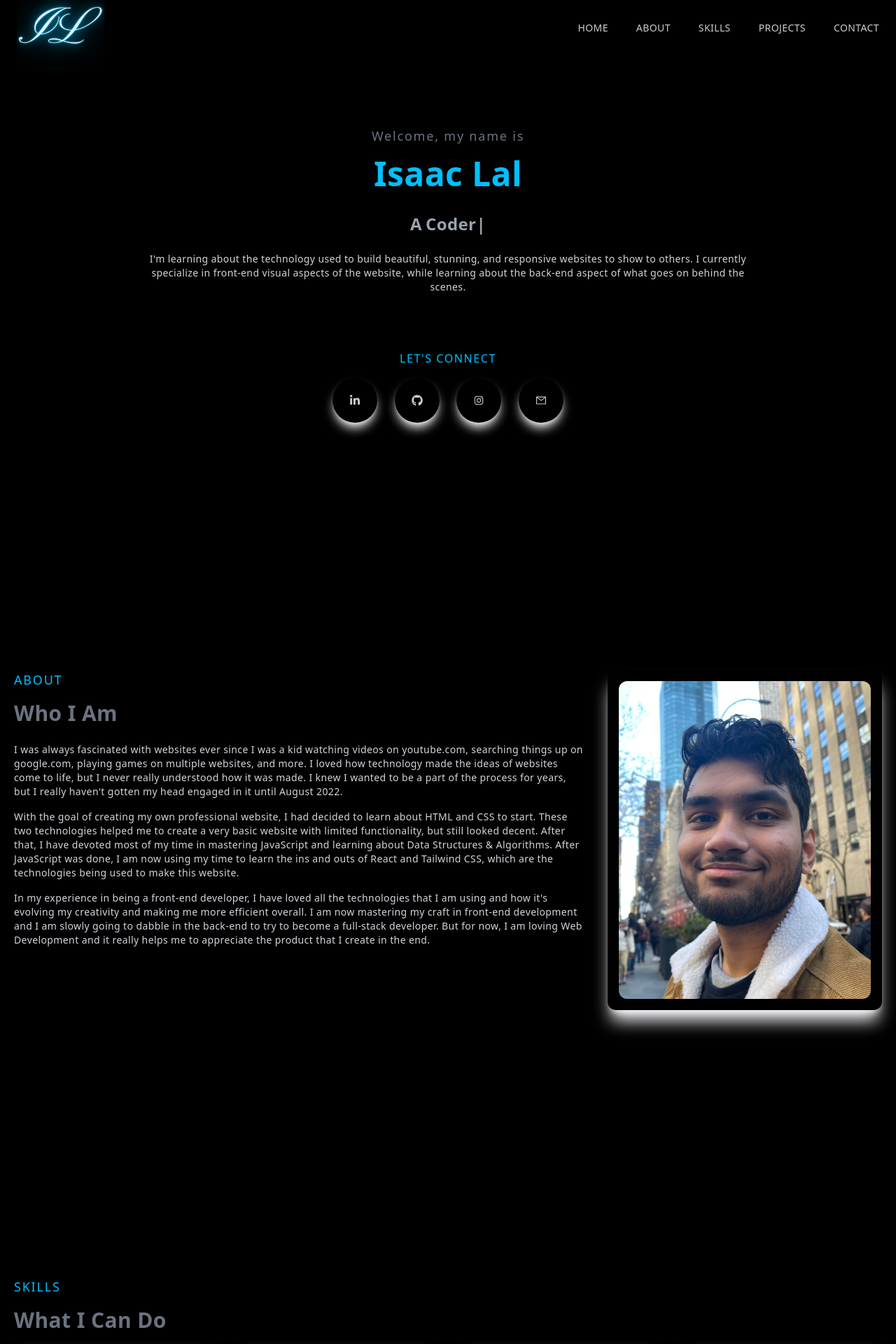
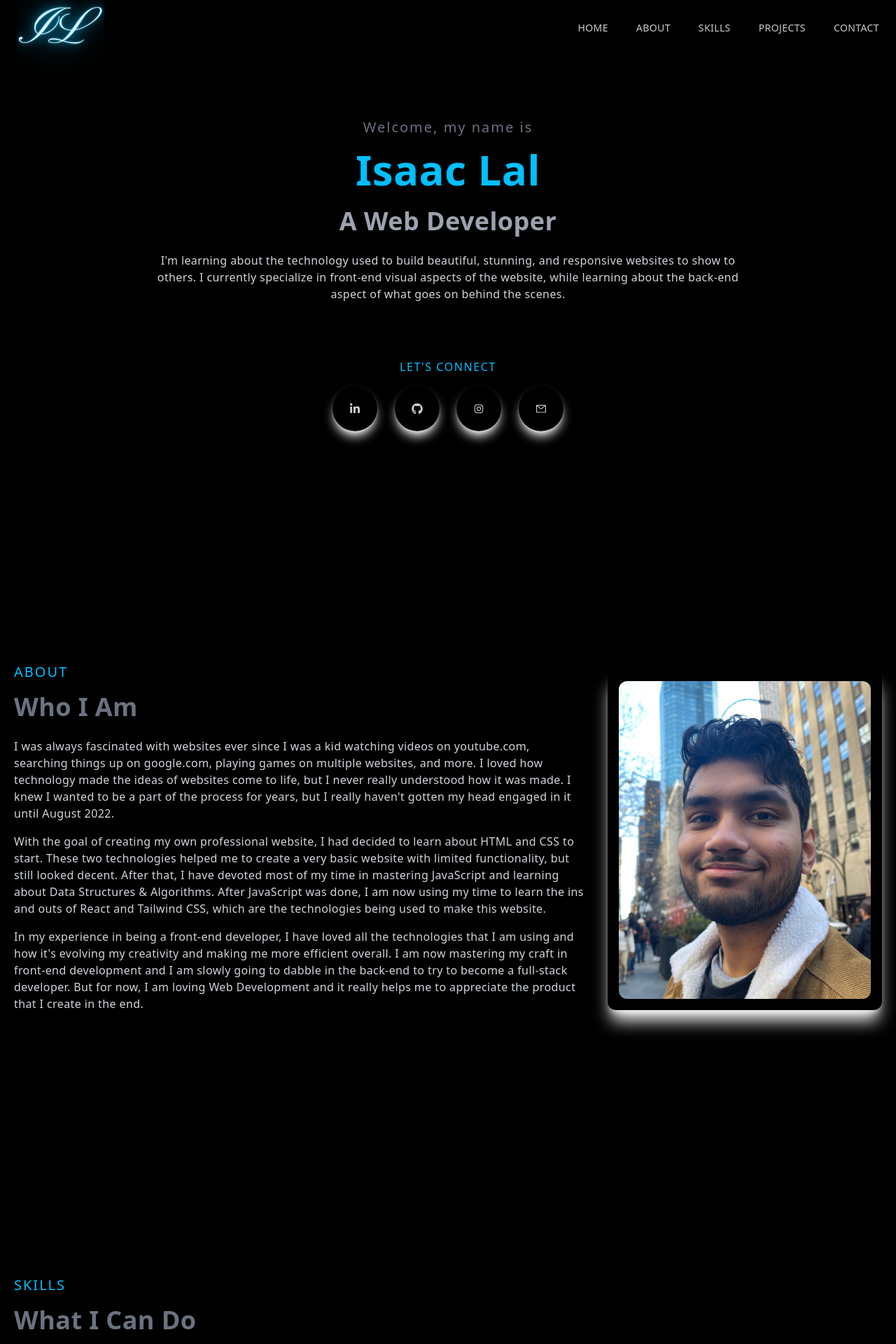
Before and after one commit to isaac-lal/portfolio-website, a React (Vite) app: page / in a window 1280 px wide. Shown: the top 1920 px of the page at 70% size. Built offline with nearby package versions, Linux system fonts and the light colour scheme; the HTML template or start-up script is replaced by a standard one.

Commit message:
Revert "Updated sizing"
This reverts commit 0cb9bb7b84ae15d1b0dabeb8b00213f4393fab87.

```diff
--- a/package.json
+++ b/package.json
@@ -12,8 +12,7 @@
     "@emailjs/browser": "^3.10.0",
     "react": "^18.2.0",
     "react-dom": "^18.2.0",
-    "react-icons": "^4.7.1",
-    "react-type-animation": "^2.1.2"
+    "react-icons": "^4.7.1"
   },
   "devDependencies": {
     "@types/react": "^18.0.27",
--- a/src/components/About.jsx
+++ b/src/components/About.jsx
@@ -6,11 +6,11 @@ const About = () => {
     <div id='about' className='w-full md:h-screen p-2 flex items-center py-16'>
       <div className='max-w-[1240px] m-auto md:grid grid-cols-3 gap-8'>
         <div className='col-span-2'>
-          <p className='uppercase sm:text-lg text-xl tracking-widest text-[#00bfff]'>
+          <p className='uppercase text-xl tracking-widest text-[#00bfff]'>
             About
           </p>
-          <h2 className='py-4 sm:text-3xl text-gray-500'>Who I Am</h2>
-          <p className='sm:text-sm py-2 text-gray-300'>
+          <h2 className='py-4 text-gray-500'>Who I Am</h2>
+          <p className='py-2 text-gray-300'>
             I was always fascinated with websites ever since I was a kid
             watching videos on youtube.com, searching things up on google.com,
             playing games on multiple websites, and more. I loved how technology
@@ -20,7 +20,7 @@ const About = () => {
             until August 2022.{' '}
           </p>
 
-          <p className='sm:text-sm py-2 text-gray-300'>
+          <p className='py-2 text-gray-300'>
             With the goal of creating my own professional website, I had decided
             to learn about HTML and CSS to start. These two technologies helped
             me to create a very basic website with limited functionality, but
@@ -31,7 +31,7 @@ const About = () => {
             technologies being used to make this website.{' '}
           </p>
 
-          <p className='sm:text-sm py-2 text-gray-300'>
+          <p className='py-2 text-gray-300'>
             In my experience in being a front-end developer, I have loved all
             the technologies that I am using and how it's evolving my creativity
             and making me more efficient overall. I am now mastering my craft in
--- a/src/components/Contact.jsx
+++ b/src/components/Contact.jsx
@@ -32,11 +32,11 @@ const Contact = () => {
 
   return (
     <div id='contact' className='w-full lg:h-screen'>
-      <div className='max-w-[1240px] flex flex-col justify-center m-auto px-2 py-16 h-full'>
-        <p className='uppercase sm:text-lg text-xl tracking-widest text-[#00bfff]'>
+      <div className='max-w-[1240px] m-auto px-2 py-16 w-full'>
+        <p className='text-xl tracking-widest uppercase text-[#00bfff]'>
           Contact
         </p>
-        <h2 className='py-4 sm:text-3xl text-gray-500'>Get In Touch</h2>
+        <h2 className='py-4 text-gray-500'>Get In Touch</h2>
         <div className='grid lg:grid-cols-5 gap-8'>
           {/* left */}
           <div className='col-span-3 lg:col-span-2 w-full h-full shadow-xl shadow-gray-100 rounded-xl p-4 hover:shadow-[#00bfff] ease-in duration-100'>
@@ -49,9 +49,9 @@ const Contact = () => {
                 />
               </div>
               <div>
-                <h2 className='sm:text-3xl py-2'>Isaac Lal</h2>
+                <h2 className='py-2'>Isaac Lal</h2>
                 <h3>Front-End Developer</h3>
-                <p className='sm:text-sm py-4'>
+                <p className='py-4'>
                   I am available for communication through email. Just fill out
                   the form to send me an email and we'll talk!
                 </p>
--- a/src/components/Footer.jsx
+++ b/src/components/Footer.jsx
@@ -9,6 +9,7 @@ const Footer = () => {
              text-3xl text-gray-400 text-center
              font-bold
              border-t-4 border-gray-500
+             bottom-0
              p-4'
       >
         Created by <span className='text-[#00bfff]'>Isaac Lal</span>, © 2023
--- a/src/components/Home.jsx
+++ b/src/components/Home.jsx
@@ -1,40 +1,20 @@
 import React from 'react';
 import { AiOutlineMail, AiOutlineInstagram } from 'react-icons/ai';
 import { FaLinkedinIn, FaGithub } from 'react-icons/fa';
-import { TypeAnimation} from 'react-type-animation';
 
 const Main = () => {
   return (
     <div id='home' className='w-full h-screen text-center'>
       <div className='max-w-[1240px] w-full h-full mx-auto p-2 flex justify-center items-center'>
         <div>
-          <p className='text-xl sm:text-lg tracking-widest text-gray-500'>
+          <p className='text-xl tracking-widest text-gray-500'>
             Welcome, my name is
           </p>
-          <h1 className='sm:text-5xl py-4 text-gray-400'>
+          <h1 className='py-4 text-gray-400'>
             <span className='text-[#00bfff]'>Isaac Lal</span>
           </h1>
-          <h2 className='py-2 flex justify-center text-center sm:text-2xl text-3xl pt-4 text-gray-400'>
-            A
-            <TypeAnimation
-              sequence={[
-                'Web Developer',
-                3500,
-                'Coder',
-                3500,
-                'Tech Enthusiast',
-                3500,
-                'Nice Person',
-                3500,
-              ]}
-              wrapper='div'
-              cursor={true}
-              repeat={Infinity}
-              style={{ fontSize: '1em', paddingLeft: '5px' }}
-            />
-          </h2>
-
-          <p className='py-4 pb-20 sm:text-sm text-gray-300 max-w-[70%] m-auto'>
+          <h2 className='py-2 text-gray-400'>A Web Developer</h2>
+          <p className='py-4 pb-20 text-gray-300 max-w-[70%] m-auto'>
             I'm learning about the technology used to build beautiful, stunning,
             and responsive websites to show to others. I currently specialize in
             front-end visual aspects of the website, while learning about the
--- a/src/components/ProjectItem.jsx
+++ b/src/components/ProjectItem.jsx
@@ -9,23 +9,23 @@ const ProjectItem = ({ title, backgroundImg }) => {
         alt='/'
       />
       <div className='hidden group-hover:block absolute top-[50%] left-[50%] translate-x-[-50%] translate-y-[-50%]'>
-        <h2 className='text-3xl sm:text-2xl pb-10 text-gray-300 tracking-wider text-center '>
+        <h2 className='text-3xl pb-10 text-gray-300 tracking-wider text-center '>
           {title}
         </h2>
         <div className='grid md:grid-cols-2 gap-8'>
           <a href='/'>
-            <p className='text-center sm:text-sm py-3 rounded-lg bg-[#cccccc] text-gray-800 font-bond text-lg cursor-pointer hover:bg-[#00bfff] ease-in duration-200'>
+            <p className='text-center py-3 rounded-lg bg-[#cccccc] text-gray-800 font-bond text-lg cursor-pointer hover:bg-[#00bfff] ease-in duration-200'>
               Demo
             </p>
           </a>
           <a href='/'>
-            <p className='text-center sm:text-sm py-3 rounded-lg bg-[#cccccc] text-gray-800 font-bond text-lg cursor-pointer hover:bg-[#00bfff] ease-in duration-200'>
+            <p className='text-center py-3 rounded-lg bg-[#cccccc] text-gray-800 font-bond text-lg cursor-pointer hover:bg-[#00bfff] ease-in duration-200'>
               Code
             </p>
           </a>
         </div>
-        <h2 className='sm:text-2xl text-center pt-8'>Enjoy!</h2>
-        <p className='text-gray-300 text-center sm:text-sm'>(Work In Progress)</p>
+        <h2 className='text-center pt-8'>Enjoy!</h2>
+        <p className='text-gray-300 text-center'>(Work In Progress)</p>
       </div>
     </div>
   );
--- a/src/components/Projects.jsx
+++ b/src/components/Projects.jsx
@@ -7,12 +7,12 @@ import ProjectItem from './ProjectItem';
 
 const Projects = () => {
   return (
-    <div id='projects' className='w-full h-screen'>
-      <div className='max-w-[1240px] flex flex-col justify-center mx-auto px-2 py-16 h-full'>
-        <p className='uppercase sm:text-lg text-xl tracking-widest text-[#00bfff]'>
+    <div id='projects' className='w-full'>
+      <div className='max-w-[1240px] mx-auto px-2 py-16'>
+        <p className='text-xl tracking-widest uppercase text-[#00bfff]'>
           Projects
         </p>
-        <h2 className='py-4 sm:text-3xl text-gray-500'>What I've Built</h2>
+        <h2 className='py-4 text-gray-500'>What I've Built</h2>
         <div className='grid md:grid-cols-2 gap-8'>
           {/*
           <ProjectItem
--- a/src/components/Skills.jsx
+++ b/src/components/Skills.jsx
@@ -12,10 +12,10 @@ const Skills = () => {
   return (
     <div id='skills' className='w-full lg:h-screen p-2'>
       <div className='max-w-[1240px] mx-auto flex flex-col justify-center h-full'>
-        <p className='uppercase sm:text-lg text-xl tracking-widest text-[#00bfff]'>
+        <p className='text-xl tracking-widest uppercase text-[#00bfff]'>
           Skills
         </p>
-        <h2 className='py-4 sm:text-3xl text-gray-500'>What I Can Do</h2>
+        <h2 className='py-4 text-gray-500'>What I Can Do</h2>
         <div className='grid md:grid-cols-2 lg:grid-cols-4 gap-8'>
           <div className='p-6 shadow-lg shadow-gray-100 rounded-xl hover:scale-105 hover:shadow-[#00bfff] hover:text-[#00bfff] ease-in duration-300'>
             <div className='grid grid-cols-2 gap-4 justify-center items-center'>
```
Also changed, not shown: 1 other file (tests, documents, lock files or other folders).
